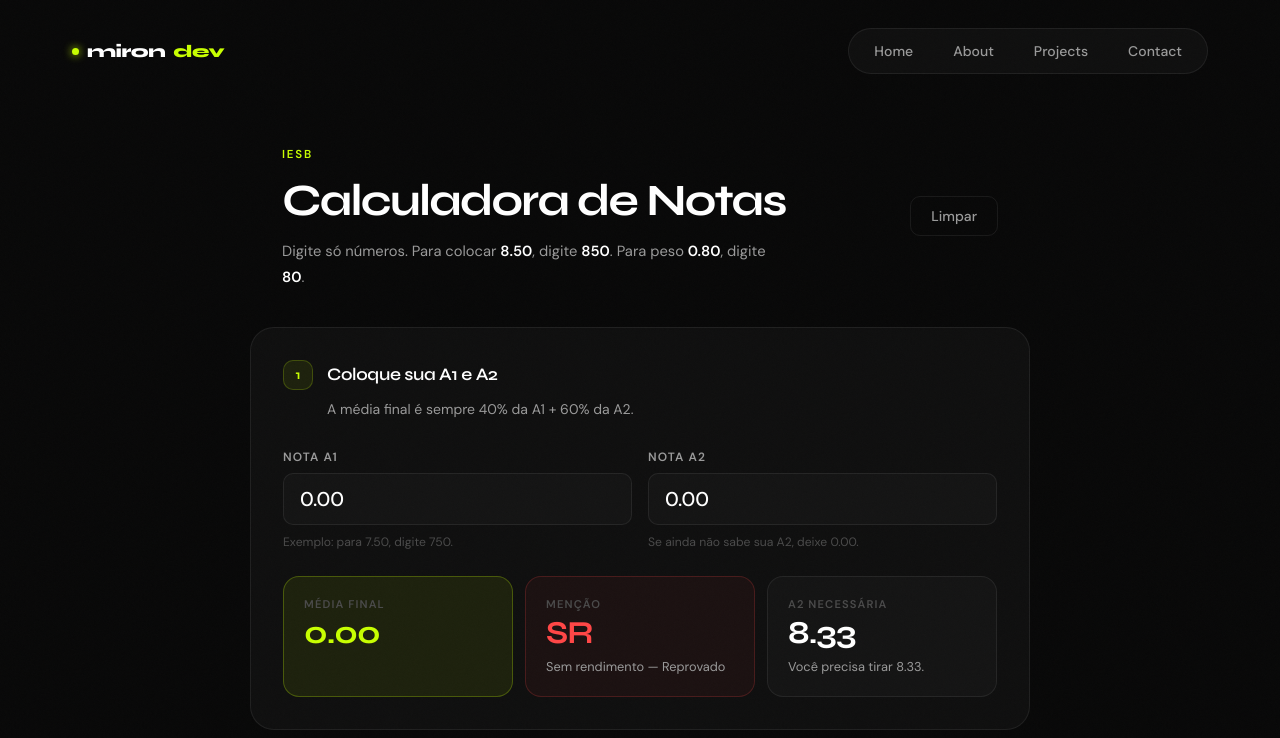
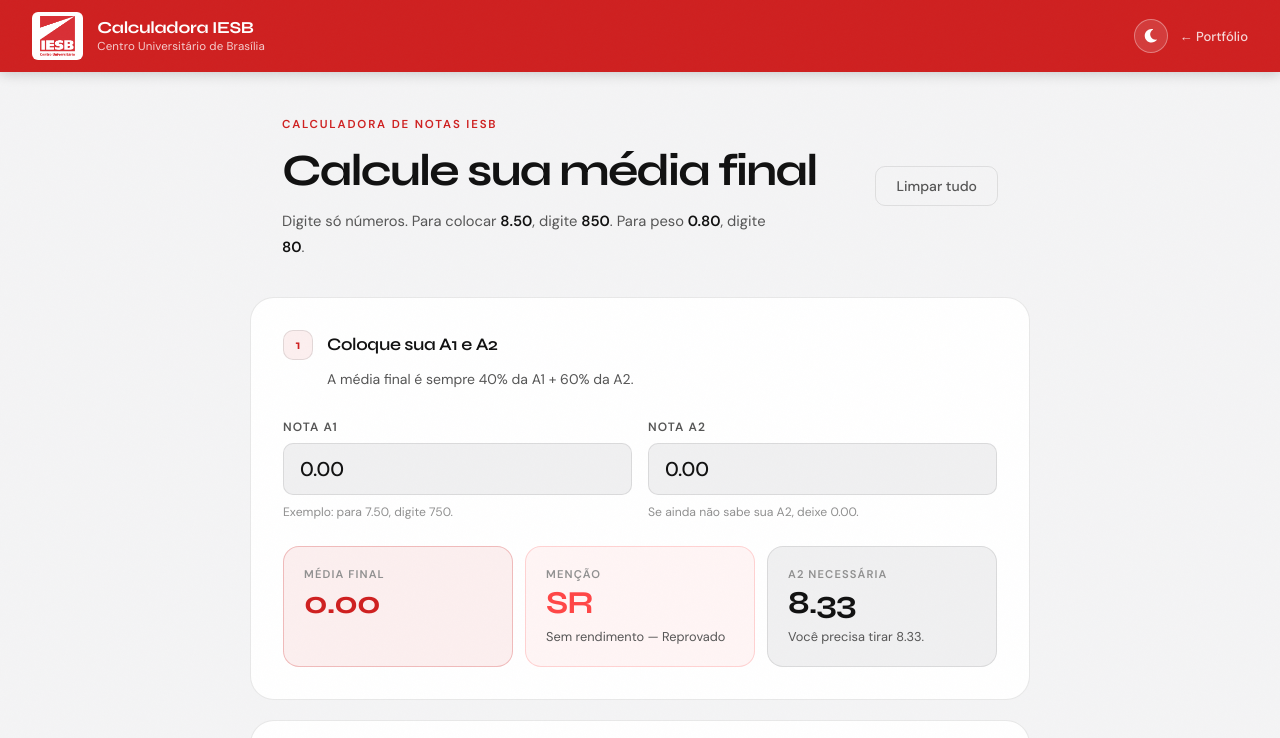
Before and after one commit to Mayronmalaquias/Site, a React (Create React App) app in the folder site/: page /calculadora in a window 1280 px wide. Shown: the top 738 px of the page. Built offline with nearby package versions, Linux system fonts and the light colour scheme.

Commit message:
feat: identidade visual iesb

```diff
--- a/site/src/assets/css/styles.css
+++ b/site/src/assets/css/styles.css
@@ -1426,14 +1426,157 @@
 
   .contact-grid { grid-template-columns: 1fr; }
   .contact-form-card { padding: 26px; }
-}
-
-/* ─── CALCULADORA PAGE ───────────────────────────────────── */
+
+  .iesb-header { padding: 12px 20px; }
+  .iesb-header-title { font-size: 0.92rem; }
+  .iesb-header-title span { display: none; }
+  .calculadora-hero { padding: 28px 20px 24px; }
+  .grid-campos.dois { grid-template-columns: 1fr; }
+  .grid-campos.tres { grid-template-columns: 1fr; }
+  .resultados-grid.dois { grid-template-columns: 1fr; }
+  .resultados-grid.tres { grid-template-columns: 1fr; }
+  .calculadora-page .card { padding: 22px; }
+}
+
+/* ─── CALCULADORA PAGE — IESB THEME ─────────────────────── */
+
+/* Override dark-theme CSS variables inside the calculator page */
 .calculadora-page {
+  --bg:           #F4F4F5;
+  --surface:      #FFFFFF;
+  --surface-2:    #F0F0F1;
+  --surface-3:    #E8E8EA;
+  --border:       rgba(0,0,0,0.09);
+  --border-hover: rgba(0,0,0,0.18);
+  --text-1:       #111111;
+  --text-2:       #555555;
+  --text-3:       #909090;
+  --accent:       #CF2020;
+  --accent-dim:   rgba(207,32,32,0.07);
+  --font-b:       'DM Sans', sans-serif;
+  --font-d:       'Syne', sans-serif;
+
   width: 100%;
   min-height: 100vh;
   background: var(--bg);
   padding-bottom: 80px;
+}
+
+/* ── IESB HEADER ── */
+.iesb-header {
+  background: #CF2020;
+  padding: 12px 32px;
+  display: flex;
+  align-items: center;
+  justify-content: space-between;
+  gap: 16px;
+  box-shadow: 0 2px 12px rgba(0,0,0,0.18);
+}
+
+.iesb-header-brand {
+  display: flex;
+  align-items: center;
+  gap: 14px;
+}
+
+.iesb-header-logo {
+  height: 48px;
+  width: auto;
+  object-fit: contain;
+  background: #fff;
+  border-radius: 6px;
+  padding: 4px 8px;
+  display: block;
+}
+
+.iesb-header-title {
+  color: #fff;
+  font-family: var(--font-d);
+  font-weight: 700;
+  font-size: 1.05rem;
+  letter-spacing: -0.02em;
+  line-height: 1.2;
+}
+
+.iesb-header-title span {
+  display: block;
+  font-family: var(--font-b);
+  font-size: 0.72rem;
+  font-weight: 400;
+  opacity: 0.78;
+  letter-spacing: 0.01em;
+  margin-top: 2px;
+}
+
+.iesb-header-actions {
+  display: flex;
+  align-items: center;
+  gap: 12px;
+  flex-shrink: 0;
+}
+
+.iesb-theme-toggle {
+  width: 34px;
+  height: 34px;
+  border-radius: 50%;
+  border: 1px solid rgba(255,255,255,0.35);
+  background: rgba(255,255,255,0.12);
+  color: #fff;
+  display: flex;
+  align-items: center;
+  justify-content: center;
+  font-size: 0.85rem;
+  cursor: pointer;
+  transition: background 0.2s, border-color 0.2s, transform 0.2s;
+  flex-shrink: 0;
+}
+.iesb-theme-toggle:hover {
+  background: rgba(255,255,255,0.22);
+  border-color: rgba(255,255,255,0.6);
+  transform: rotate(20deg);
+}
+
+.iesb-back-link {
+  color: rgba(255,255,255,0.82);
+  font-family: var(--font-b);
+  font-size: 0.82rem;
+  font-weight: 500;
+  text-decoration: none;
+  transition: color 0.2s;
+  white-space: nowrap;
+  flex-shrink: 0;
+}
+.iesb-back-link:hover { color: #fff; }
+
+/* ── DARK MODE ── */
+.calculadora-page.calculadora-dark {
+  --bg:           #0d0d0d;
+  --surface:      #161616;
+  --surface-2:    #1e1e1e;
+  --surface-3:    #252525;
+  --border:       rgba(255,255,255,0.08);
+  --border-hover: rgba(255,255,255,0.16);
+  --text-1:       #f0f0f0;
+  --text-2:       #a0a0a0;
+  --text-3:       #555555;
+  --accent:       #CF2020;
+  --accent-dim:   rgba(207,32,32,0.1);
+}
+
+.calculadora-dark .numero-bloco {
+  border-color: rgba(255,255,255,0.1);
+}
+
+.calculadora-dark .campo-nota input {
+  color: var(--text-1);
+}
+
+.calculadora-dark .botao-limpar {
+  color: var(--text-2);
+}
+
+.calculadora-dark .calculadora-hero .tag {
+  color: var(--accent);
 }
 
 .calculadora-hero {
@@ -1527,7 +1670,7 @@
   height: 30px;
   flex-shrink: 0;
   background: var(--accent-dim);
-  border: 1px solid rgba(200,255,0,0.2);
+  border: 1px solid rgba(0,0,0,0.1);
   border-radius: var(--r-sm);
   font-family: var(--font-d);
   font-size: 0.82rem;
@@ -1629,10 +1772,15 @@
 }
 
 .card-resultado.destaque {
-  border-color: rgba(200,255,0,0.25);
+  border-color: rgba(var(--accent-rgb, 200,255,0), 0.25);
   background: var(--accent-dim);
 }
 .card-resultado.destaque strong { color: var(--accent); }
+
+/* IESB: override destaque border with red */
+.calculadora-page .card-resultado.destaque {
+  border-color: rgba(207,32,32,0.25);
+}
 
 .card-resultado.aprovado {
   border-color: rgba(0,200,100,0.2);
@@ -1683,6 +1831,9 @@
   background: var(--accent-dim);
   border-color: rgba(200,255,0,0.3);
 }
+.calculadora-page .toggle-linha input[type="checkbox"]:checked {
+  border-color: rgba(207,32,32,0.35);
+}
 .toggle-linha input[type="checkbox"]:checked::after {
   background: var(--accent);
   transform: translateX(16px);
@@ -1711,6 +1862,10 @@
   background: rgba(200,255,0,0.04);
   border: 1px solid rgba(200,255,0,0.1);
   border-radius: var(--r-sm);
+}
+.calculadora-page .aviso {
+  background: rgba(207,32,32,0.04);
+  border-color: rgba(207,32,32,0.12);
 }
 .aviso p { font-size: 0.82rem; color: var(--text-2); line-height: 1.65; }
 
--- a/site/src/pages/CalculadoraIESB.js
+++ b/site/src/pages/CalculadoraIESB.js
@@ -1,5 +1,7 @@
-import React, { useMemo, useState } from 'react';
+import React, { useMemo, useState, useEffect } from 'react';
 import { Link } from 'react-router-dom';
+import { FaMoon, FaSun } from 'react-icons/fa';
+import logoIesb from '../assets/img/logoIesb.png';
 import '../assets/css/styles.css';
 
 const MEDIA_MINIMA = 5;
@@ -156,6 +158,17 @@
   const [provaDiferente, setProvaDiferente] = useState(false);
   const [valorTotalProva, setValorTotalProva] = useState('');
 
+  const [darkMode, setDarkMode] = useState(
+    () => localStorage.getItem('iesb-calc-dark') === 'true'
+  );
+
+  function toggleDark() {
+    setDarkMode(prev => {
+      localStorage.setItem('iesb-calc-dark', String(!prev));
+      return !prev;
+    });
+  }
+
   const calculoPrincipal = useMemo(() => {
     const a1 = paraNumero(notaA1);
     const a2 = paraNumero(notaA2);
@@ -310,6 +323,20 @@
     };
   }, [calculoPrincipal.a1, calculoPrincipal.a2]);
 
+  useEffect(() => {
+    const prevTitle = document.title;
+    document.title = 'Calculadora IESB — Notas, Médias e Menções | Centro Universitário';
+
+    const favicon = document.querySelector("link[rel~='icon']");
+    const prevHref = favicon ? favicon.href : '';
+    if (favicon) favicon.href = logoIesb;
+
+    return () => {
+      document.title = prevTitle;
+      if (favicon) favicon.href = prevHref;
+    };
+  }, []);
+
   function limparTudo() {
     setNotaA1('');
     setNotaA2('');
@@ -320,25 +347,36 @@
   }
 
   return (
-    <main className="calculadora-page">
+    <main className={`calculadora-page${darkMode ? ' calculadora-dark' : ''}`}>
       <a href="#main-content" className="skip-link">Pular para o conteúdo</a>
-      <nav className="home-navbar">
-        <div className="logo">
-          <span className="logo-dot" />
-          miron<span className="logo-accent">dev</span>
+
+      {/* ── IESB HEADER ── */}
+      <header className="iesb-header">
+        <div className="iesb-header-brand">
+          <img src={logoIesb} alt="IESB Centro Universitário" className="iesb-header-logo" />
+          <div className="iesb-header-title">
+            Calculadora IESB
+            <span>Centro Universitário de Brasília</span>
+          </div>
         </div>
-        <div className="nav-links">
-          <Link to="/">Home</Link>
-          <Link to="/about">About</Link>
-          <Link to="/projects">Projects</Link>
-          <Link to="/contact">Contact</Link>
+        <div className="iesb-header-actions">
+          <button
+            className="iesb-theme-toggle"
+            onClick={toggleDark}
+            aria-label={darkMode ? 'Ativar modo claro' : 'Ativar modo escuro'}
+            title={darkMode ? 'Modo claro' : 'Modo escuro'}
+          >
+            {darkMode ? <FaSun /> : <FaMoon />}
+          </button>
+          <Link to="/" className="iesb-back-link">← Portfólio</Link>
         </div>
-      </nav>
+      </header>
 
+      {/* ── HERO ── */}
       <section id="main-content" className="calculadora-hero">
         <div>
-          <span className="tag">IESB</span>
-          <h1>Calculadora de Notas</h1>
+          <span className="tag">Calculadora de Notas IESB</span>
+          <h1>Calcule sua média final</h1>
           <p>
             Digite só números. Para colocar <strong>8.50</strong>, digite{' '}
             <strong>850</strong>. Para peso <strong>0.80</strong>, digite{' '}
@@ -347,7 +385,7 @@
         </div>
 
         <button type="button" className="botao-limpar" onClick={limparTudo}>
-          Limpar
+          Limpar tudo
         </button>
       </section>
 
```
Also changed, not shown: site/src/assets/img/logoIesb.png (added).
